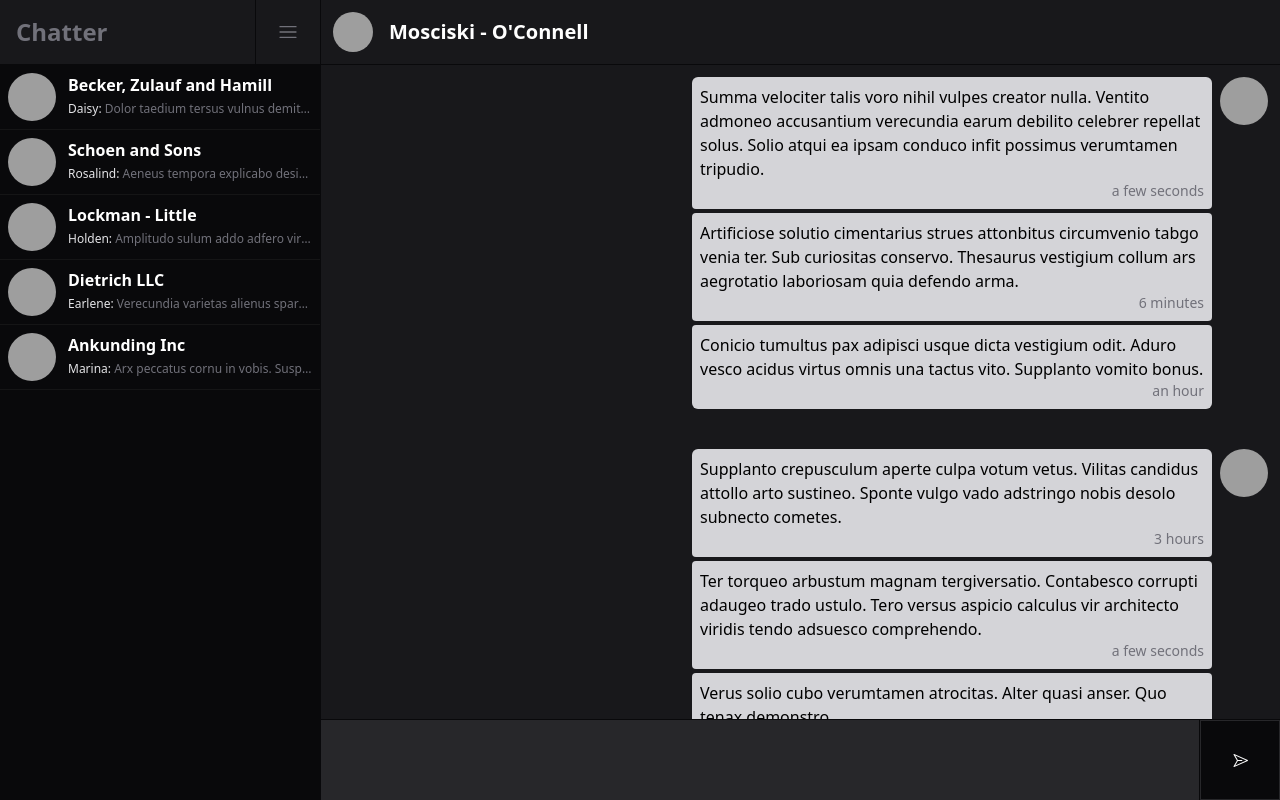
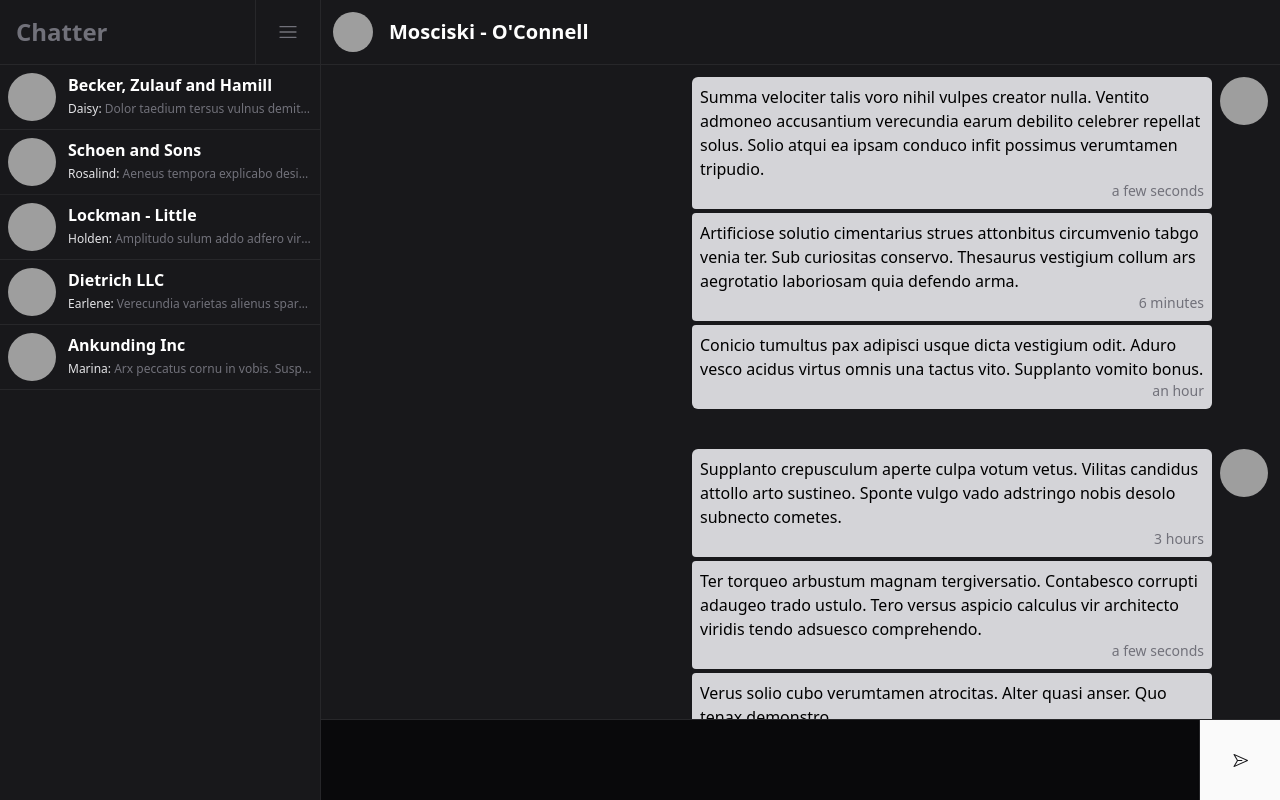
Before and after one commit to sina-salahshour/meta-chat-frontend, a Next.js app: page / in a window 1280 px wide. Built offline with nearby package versions, Linux system fonts and the light colour scheme; grey boxes are pictures that could not be loaded.

Commit message:
[fe]:feat: change input to shadcn component

```diff
--- a/app/(chat)/layout.tsx
+++ b/app/(chat)/layout.tsx
@@ -11,7 +11,7 @@ import { Button } from "@/lib/components/ui/button";
 
 function ChatItem() {
   return (
-    <div className="cursor-pointer group room bg-zinc-950 flex items-center justify-start p-2 gap-3 hover:bg-zinc-900 active:bg-zinc-800 transition-colors">
+    <div className="cursor-pointer group room bg-zinc-900 flex items-center justify-start p-2 gap-3 hover:bg-zinc-800 active:bg-zinc-950 transition-colors duration-150">
       <Avatar className="flex-shrink-0 w-12 h-12">
         <AvatarFallback>Gn</AvatarFallback>
         <AvatarImage className="object-cover" src={faker.image.avatar()} />
@@ -37,10 +37,10 @@ export default function ChatLayout({
   faker.seed(24);
   return (
     <div className="flex">
-      <div className="flex flex-col w-80 bg-zinc-950 min-h-[100dvh]">
+      <div className="flex flex-col w-80 bg-zinc-900 min-h-[100dvh]">
         <div className="w-full text-2xl font-bold text-zinc-500 bg-zinc-900 flex">
           <div className="p-4">Chatter</div>
-          <Separator orientation="vertical" className="ml-auto bg-zinc-950" />
+          <Separator orientation="vertical" className="ml-auto" />
           <Button
             variant="ghost"
             className="h-full aspect-square text-xl rounded-none"
@@ -62,35 +62,23 @@ export default function ChatLayout({
           </Button>
         </div>
         <div className="flex flex-col">
-          <Separator orientation="horizontal" className="bg-zinc-950" />
+          <Separator />
+          <ChatItem />
+          <Separator />
           <ChatItem />
           <Separator
             orientation="horizontal"
             className="bg-zinc-200 bg-opacity-5"
           />
           <ChatItem />
-          <Separator
-            orientation="horizontal"
-            className="bg-zinc-200 bg-opacity-5"
-          />
+          <Separator />
           <ChatItem />
-          <Separator
-            orientation="horizontal"
-            className="bg-zinc-200 bg-opacity-5"
-          />
+          <Separator />
           <ChatItem />
-          <Separator
-            orientation="horizontal"
-            className="bg-zinc-200 bg-opacity-5"
-          />
-          <ChatItem />
-          <Separator
-            orientation="horizontal"
-            className="bg-zinc-200 bg-opacity-5"
-          />
+          <Separator />
         </div>
       </div>
-      <Separator orientation="vertical" className="bg-zinc-950" />
+      <Separator orientation="vertical" className="h-[100dvh]" />
       {children}
     </div>
   );
--- a/app/(chat)/page.tsx
+++ b/app/(chat)/page.tsx
@@ -10,6 +10,7 @@ import {
 } from "@/lib/components/ui/avatar";
 import { Separator } from "@/lib/components/ui/separator";
 import { Button } from "@/lib/components/ui/button";
+import { Input } from "@/lib/components/ui/input";
 dayjs.extend(duration);
 dayjs.extend(relativeTime);
 
@@ -62,7 +63,7 @@ export default function Home() {
           {faker.company.name()}
         </div>
       </div>
-      <Separator orientation="horizontal" className="bg-zinc-950" />
+      <Separator orientation="horizontal" />
       <div className="flex-1 align-bottom w-full overflow-auto flex flex-col gap-10 p-3">
         {faker.helpers
           .multiple(() => faker.helpers.arrayElement([true, false]), {
@@ -72,14 +73,11 @@ export default function Home() {
             return <Message isSelf={isSelf} key={index} />;
           })}
       </div>
-      <Separator orientation="horizontal" className="bg-zinc-950" />
-      <div className="h-20 w-full bg-zinc-800 flex">
-        <input
-          type="text"
-          className="h-full flex-1 outline-none bg-transparent text-white p-4 w-full"
-        />
-        <Separator orientation="vertical" className="bg-zinc-950" />
-        <Button variant="outline" className="h-full aspect-square rounded-none">
+      <Separator orientation="horizontal" />
+      <div className="h-20 w-full flex">
+        <Input type="text" className="h-full rounded-none p-5 border-none" />
+        <Separator orientation="vertical" />
+        <Button className="h-full aspect-square rounded-none">
           <svg
             width="15"
             height="15"
```
